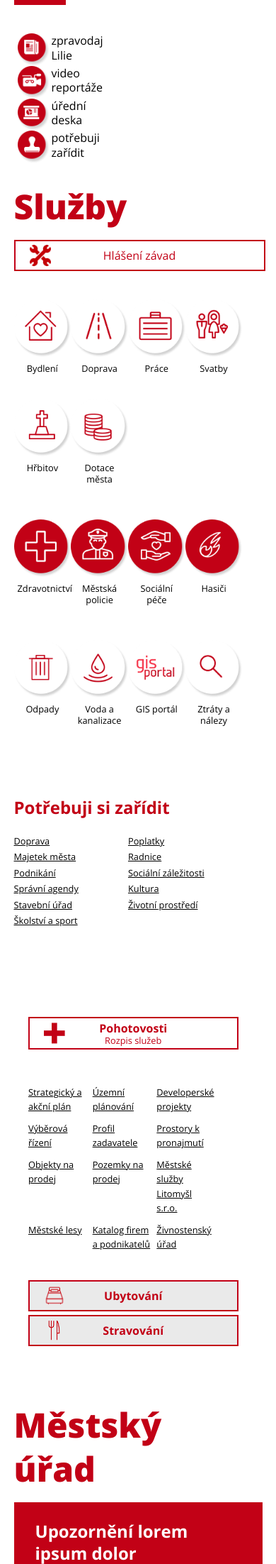
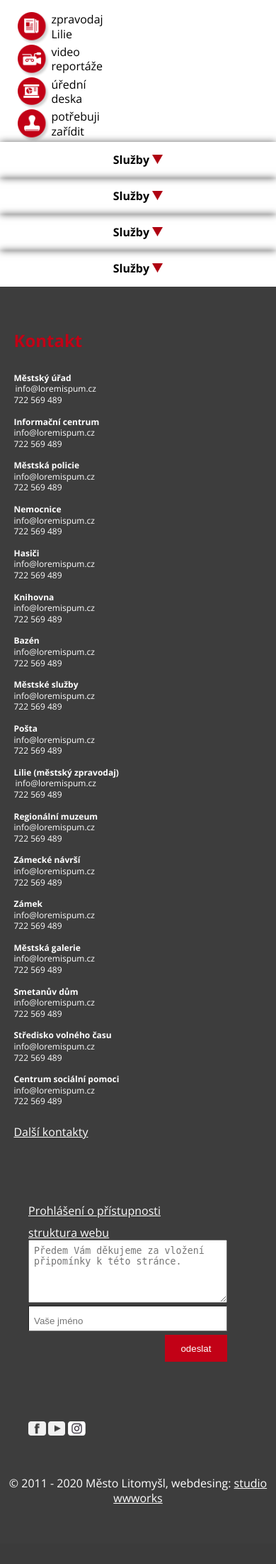
Before and after one commit to wwworks-sro/litomysl, a PHP site: page / in a window 390 px wide. Shown: the part 2046-4250 px from the top of the page at 71% size. After the commit the page ends 4165 px from the top, so only its background shows below. Run offline with PHP 8.4, Linux system fonts and the light colour scheme; some libraries are stand-ins or nearby versions.

Commit message:
Skrývání pruhů titulky na mobilní verzi

```diff
--- a/css/main.css
+++ b/css/main.css
@@ -167,6 +167,10 @@ header{position:fixed;top:0px;left:0px;height:103px;width:100%;z-index:3 !import
 .scrolled #lang-box {top:12px;}
 .scrolled .selected-menu-group .selected-menu-shadow{top:70px;}
 .scrolled .trigger-overlay {margin-top:12px;}
+
+.mb-trigger{font-weight:bold;padding-top:15px;padding-bottom:15px;display:none;width:100%;clear:both;text-align:center;display:block;box-shadow:rgba(0, 0, 0, 0.6) 0px 0px 10px; -webkit-box-shadow: rgba(0, 0, 0, 0.6) 0px 0px 10px; -moz-box-shadow: rgba(0, 0, 0, 0.6) 0px 0px 10px;}
+.mb-trigger img{width:15px;}
+:hover.mb-trigger{cursor:pointer;}
 
 /*Footer*/
 footer{background-color:#3d3d3d;color:white;}
@@ -358,6 +362,7 @@ footer.en more-contacts {float: right;}
     #social-box {min-width:85px !important;}
     .pad-main-right{padding:50px 20px;}
     .pad-main-left{padding:50px 30px ;}
+    .wrap-side .pad-main-right {padding:50px 40px 50px 40px;}
     .pad-main-center {padding-right:20px;padding-left:20px;}
     #header-wrap {margin-left:20px;margin-right:20px;}
     .pad-main {padding:30px ;}
@@ -399,6 +404,10 @@ footer.en more-contacts {float: right;}
     .news-mini .news-text,#more-news-mini .news-text  {width:66%;font-size:0.9em;}
     #lang-box{right:5%;}
 
+    .mb-hide{display:none;}
+    .mb-trigger{display:block;}
+
+    .toggle-title-banner{display:none !important}
 }
 
 @media screen and (max-width: 750px) {
--- a/index.php
+++ b/index.php
@@ -200,8 +200,10 @@
 
 <!--  -------------------------------------Služby---------------------------------------------  -->
 
-
-        <section id="sluzby" class="gray-layout">
+        <a href="#mb-sluzby" id="mb-sluzby" trigger="sluzby" class="mb-trigger" >
+            Služby <img src="img/img-system/trip/arrow-down.png" alt="Šipka dolů"/>
+        </a>
+        <section id="sluzby" class="gray-layout mb-hide">
             <div class="wrap-main">
                 <div class="pad-main-left">
                     <h2>Služby</h2>
@@ -322,8 +324,10 @@
 
 <!--  -------------------------------------Městský úřad---------------------------------------------  -->
 
-
-        <section id="mestsky-urad" class="red-layout">
+        <a href="#mb-mestsky-urad" id="mb-mestsky-urad" trigger="mestsky-urad" class="mb-trigger" >
+            Služby <img src="img/img-system/trip/arrow-down.png" alt="Šipka dolů"/>
+        </a>
+        <section id="mestsky-urad" class="red-layout mb-hide">
             <img class="lilly" src="img/img-system/office/lilly.png" alt="Lilie">
             <div class="wrap-main">
                 <div class="pad-main-left">
@@ -492,8 +496,10 @@
 
 <!--  --------------------------------------Lidé--------------------------------------------  -->
 
-
-        <section id="lide" class="gray-layout">
+        <a href="#mb-lide" id="mb-lide" trigger="lide" class="mb-trigger" >
+            Služby <img src="img/img-system/trip/arrow-down.png" alt="Šipka dolů"/>
+        </a>
+        <section id="lide" class="gray-layout mb-hide">
             <div class="wrap-main">
                 <div class="pad-main-left">
                     <h2>Lidé</h2>
@@ -659,8 +665,10 @@
 
 <!--  -----------------------------------Vzdělávání-----------------------------------------------  -->
 
-
-        <section id="vzdelavani" class="red-layout">
+        <a href="#mb-vzdelavani" id="mb-vzdelavani" trigger="vzdelavani" class="mb-trigger" >
+            Služby <img src="img/img-system/trip/arrow-down.png" alt="Šipka dolů"/>
+        </a>
+        <section id="vzdelavani" class="red-layout mb-hide">
             <div class="wrap-main">
                 <div class="pad-main-left">
                     <h2>Vzdělávání</h2>
--- a/js/main.js
+++ b/js/main.js
@@ -81,7 +81,6 @@ $( document ).ready(function() {
             )
             {
                 var currentSection = $(this).attr('id');
-                console.log(currentSection);
                 $('.menu-selected').removeClass('menu-selected');
                 $('#menu-'+currentSection).addClass('menu-selected');
 
@@ -278,6 +277,15 @@ $( document ).ready(function() {
         }
     });
 
+    $('.mb-trigger').click(function(){
+        var trid = $(this).attr('trigger');
+        if($(trid).is(":hidden")){
+            $('#'+trid).slideUp();
+        }else{
+            $('#'+trid).slideDown();
+        }
+    });
+
 
 
 });
```
